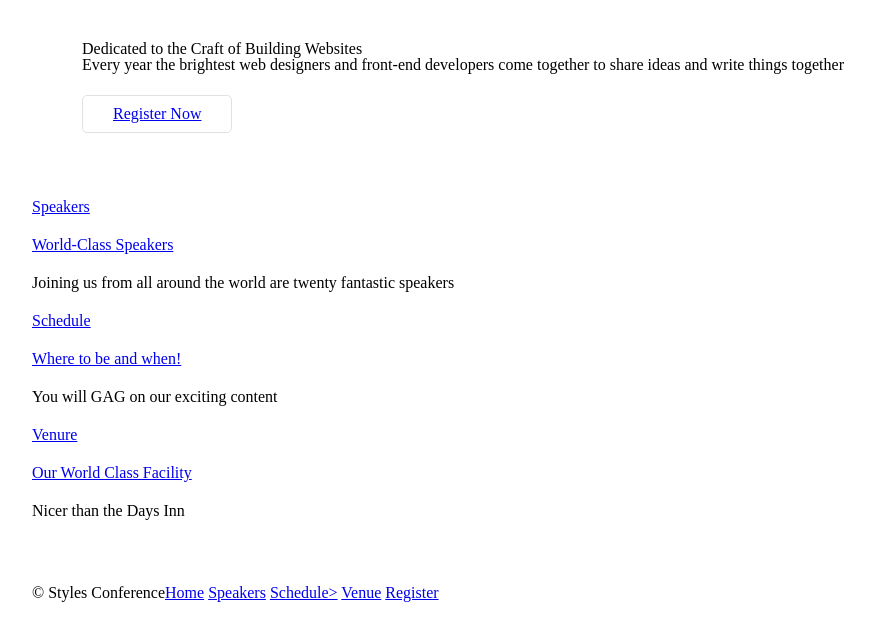
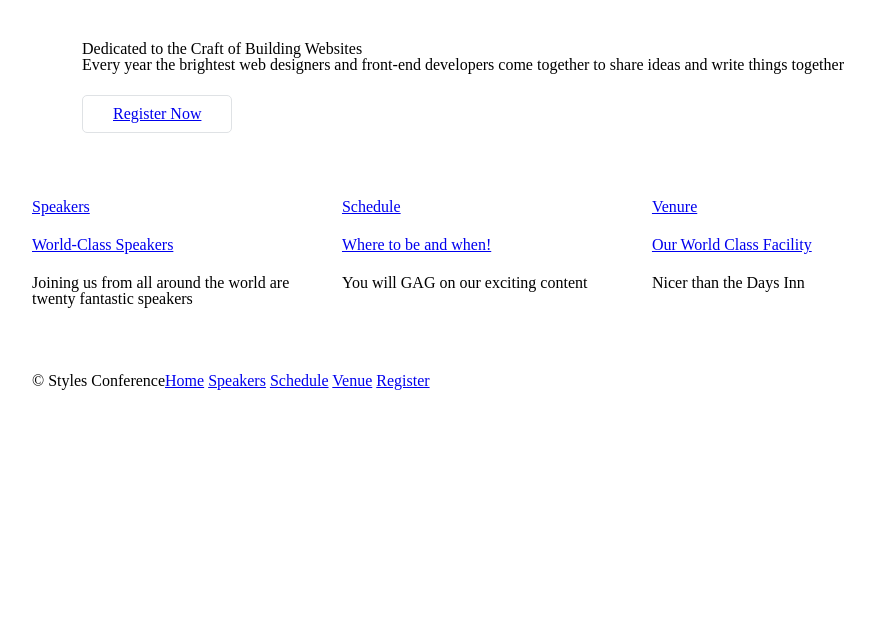
Before and after one commit to choudlet/htmlcsspre, a plain HTML site: page styles-conference/index.html in a window 1280 px wide. Shown: the part 99-740 px from the top of the page, without its empty margins (158-1033 px from the left). Drawn offline with Linux system fonts and the light colour scheme.

Commit message:
3 column structure added

```diff
--- a/styles-conference/assets/stylesheets/main.css
+++ b/styles-conference/assets/stylesheets/main.css
@@ -54,12 +54,14 @@ table {
   -box-sizing: border-box;
 }
 
-.container {
+.container, .grid {
   margin: 0 auto;
+  width: 960px;
+}
+
+.container, .grid {
   padding-left: 30px;
   padding-right: 30px;
-  width: 960px;
-
 }
 
 h1, h3, h4, h5, p {
@@ -131,3 +133,35 @@ primary footer
 .primary-footer small {
   float:left;
 }
+
+/*
+===========
+section changes
+=============
+*/
+
+.magic {
+  display: inline-block;
+  margin 0 1.5%;
+  width: 30%
+}
+
+.col-1-3 {
+  width:33.33%
+}
+
+.col-2-3 {
+  width: 66.66%;
+}
+
+.col-1-3, .col-2-3 {
+  display:inline-block;
+  vertical-align:top;
+}
+
+.grid,
+.col-1-3,
+.col-2-3 {
+  padding-left:15px;
+  padding-right:15px;
+}
--- a/styles-conference/index.html
+++ b/styles-conference/index.html
@@ -27,33 +27,38 @@
     <p>Every year the brightest web designers and front-end developers come together to share ideas and write things together</p>
     <a href="register.html" class="btn btn-alt">Register Now</a>
   </section>
-  <section class="container">
+  <section class="grid">
+    <!-- speakers -->
+  <section class="col-1-3 magic">
     <a href ="speakers.html">
       <h5>Speakers</h5>
       <h3>World-Class Speakers</h3>
     </a>
     <p>Joining us from all around the world are twenty fantastic speakers</p>
-  </section>
-  <section class="container">
+  </section><!--
+    schedule
+  --><section class="col-1-3 magic">
     <a href="schedules.html">
       <h5>Schedule</h5>
       <h3>Where to be and when!</h3>
     </a>
     <p>You will GAG on our exciting content</p>
-  </section>
-  <section class="container">
+  </section><!--
+    venue
+--><section class="col-1-3 magic">
     <a href ="venue.html">
       <h5>Venure</h5>
       <h3>Our World Class Facility</h3>
     </a>
     <p>Nicer than the Days Inn</p>
   </section>
+</section>
   <footer class="container group primary-footer">
     <small>&copy; Styles Conference</small>
     <nav>
       <a href="index.html">Home</a>
       <a href="speakers.html">Speakers</a>
-      <a href="schedule.html">Schedule></a>
+      <a href="schedule.html">Schedule</a>
       <a href="venue.html">Venue</a>
       <a href="register.html">Register</a>
     </nav>
```
Also changed, not shown: 1 other file.
